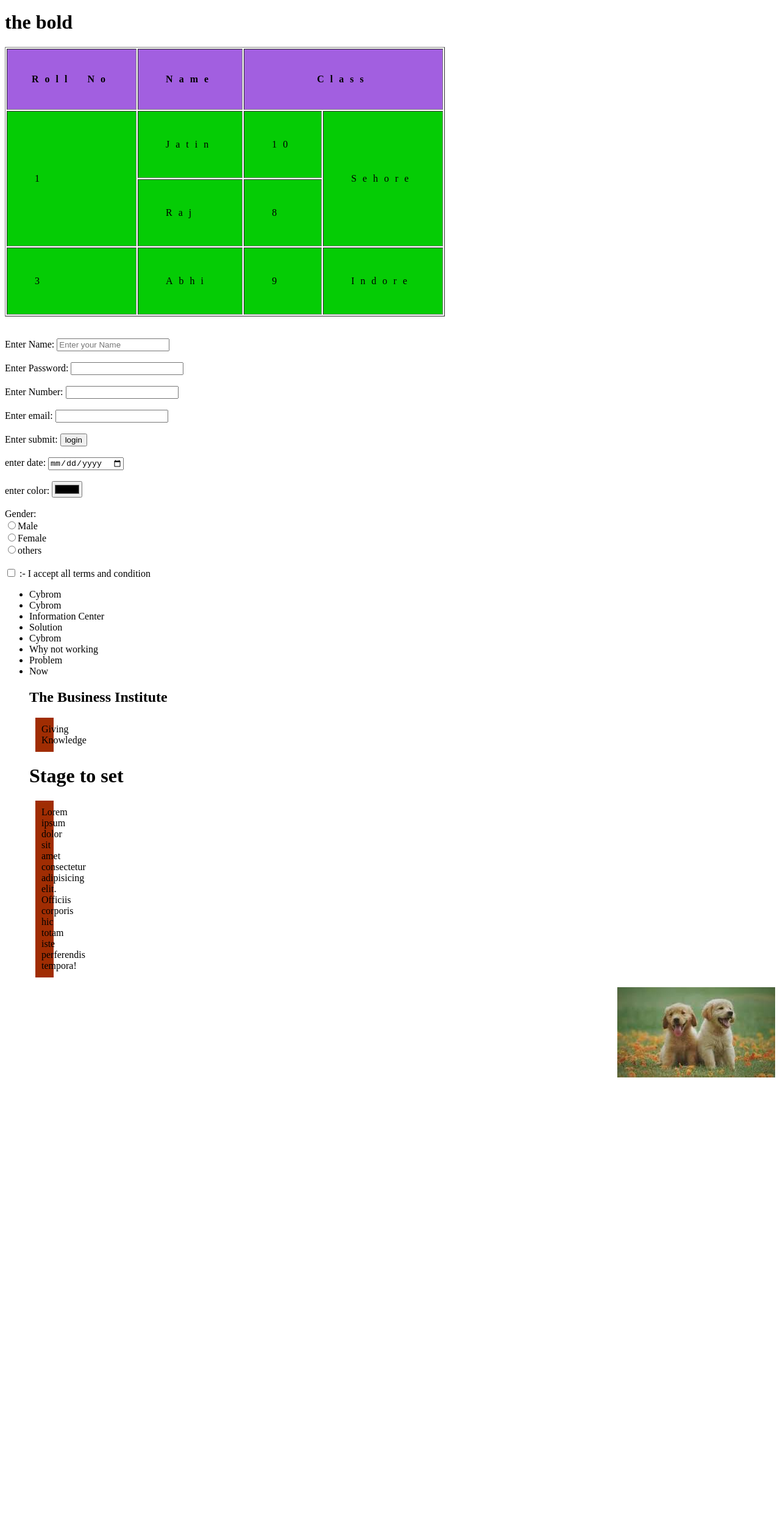
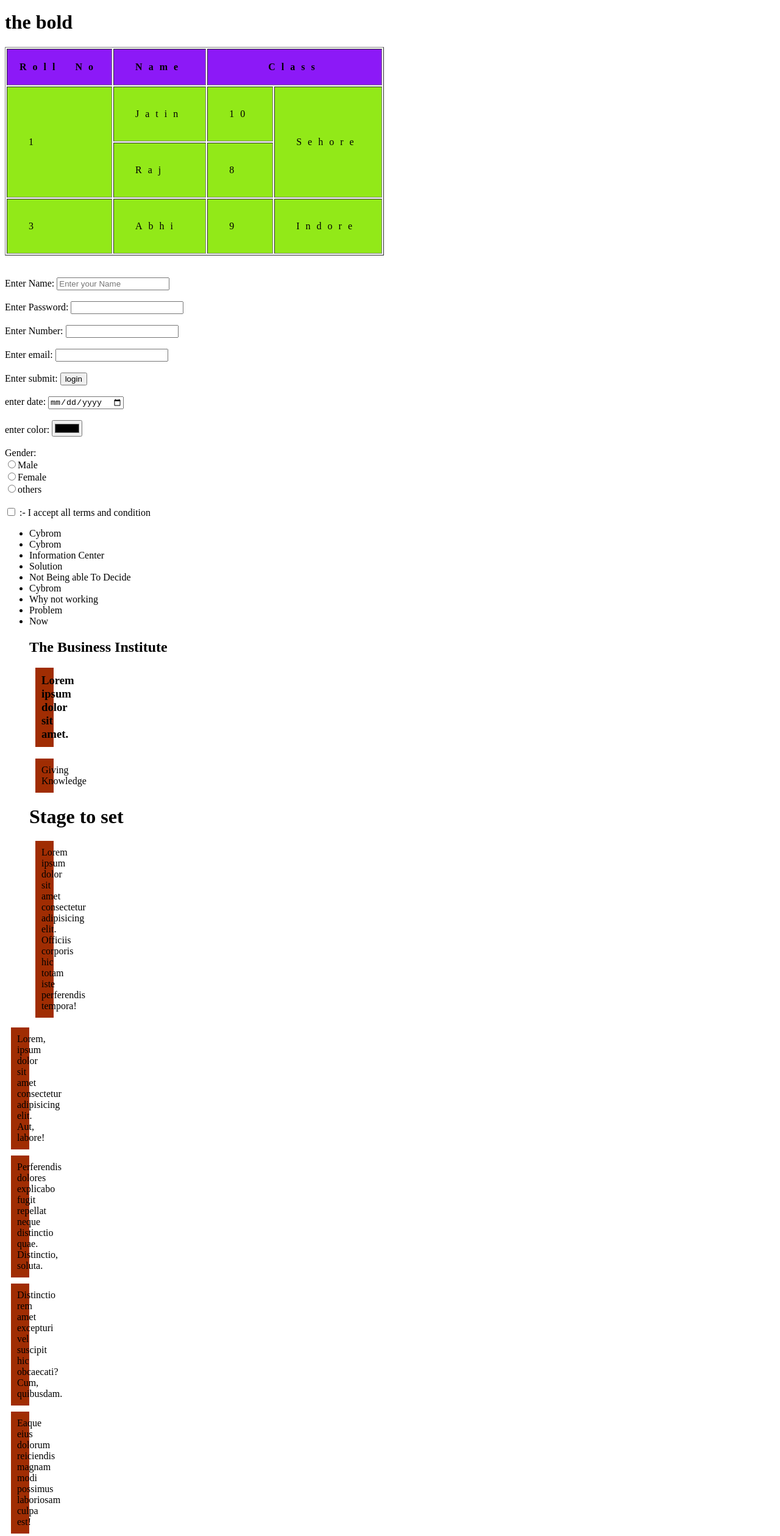
Before and after one commit to jatinparmar24/repo2, a plain HTML site: page index.html in a window 1280 px wide. Shown: the part 843-3362 px from the top of the page at 61% size. Before the commit the page ends 2636 px from the top, so only its background shows below. Drawn offline with Linux system fonts and the light colour scheme.

Commit message:
group of div

```diff
--- a/index.html
+++ b/index.html
@@ -59,15 +59,32 @@ Gender: <br>
     <li>Cybrom</li>
     <li>Information Center</li>
     <li>Solution</li>
+    <li>Not Being able To Decide </li>
     <li>Cybrom</li>
     <li>Why not working</li>
     <li>Problem</li>
     <li>Now</li>
     <h2>The Business Institute</h2>
+    <h3><p>Lorem ipsum dolor sit amet.</p></h3>
     <p>Giving Knowledge </p>
     <h1>Stage to set</h1>
     <p>Lorem ipsum dolor sit amet consectetur adipisicing elit. Officiis corporis hic totam iste perferendis tempora!</p>
 </ul>
+
+<div>
+    <div>
+        <p>Lorem, ipsum dolor sit amet consectetur adipisicing elit. Aut, labore!</p>
+    </div>
+    <div>
+        <p>Perferendis dolores explicabo fugit repellat neque distinctio quae. Distinctio, soluta.</p>
+    </div>
+    <div>
+        <p>Distinctio rem amet excepturi vel suscipit hic obcaecati? Cum, quibusdam.</p>
+    </div>
+    <div>
+        <p>Eaque eius dolorum reiciendis magnam modi possimus laboriosam culpa est!</p>
+    </div>
+</div>
 
 </form>
 
--- a/style.css
+++ b/style.css
@@ -5,24 +5,24 @@ tr{
     padding: 25px;
 }
 th{
-    background-color: rgb(162, 95, 224);
-    padding: 40px;
+    background-color: rgb(140, 25, 247);
+    padding: 20px;
 }
 td{
-    background-color: rgb(5, 204, 5);
-    margin: 50px;
-    padding: 45px;
+    background-color: rgb(146, 233, 24);
+    margin: 20px;
+    padding: 35px;
     text-shadow: 30px;
 }
 p{
     margin: 10px;width: 10px;background-color: rgb(160, 45, 3);
     padding: 10px; border: 10px;
-    -webkit-text-stroke-color: rgb(5, 201, 201);
+    -webkit-text-stroke-color: rgba(54, 225, 225, 0.879);
 }
 #full{
     display: flex;
     justify-content: center;
-    justify-content: space-between;
+    justify-content: space-evenly;
     flex-wrap: wrap;
 }
 .num a{
@@ -33,7 +33,7 @@ p{
 }
 .numa:hover{
     transition: 2s;
-    transform: scale(1.2);
+    transform: scale(1.1);
 }
 #dog{
     border: 2px;
@@ -49,7 +49,7 @@ p{
     top: 50px;
     left: 50px;
     font-size: 20px;
-    background-color: aquamarine;
+    background-color: rgb(16, 190, 132);
 }
 .dug{
     position: absolute;
```
